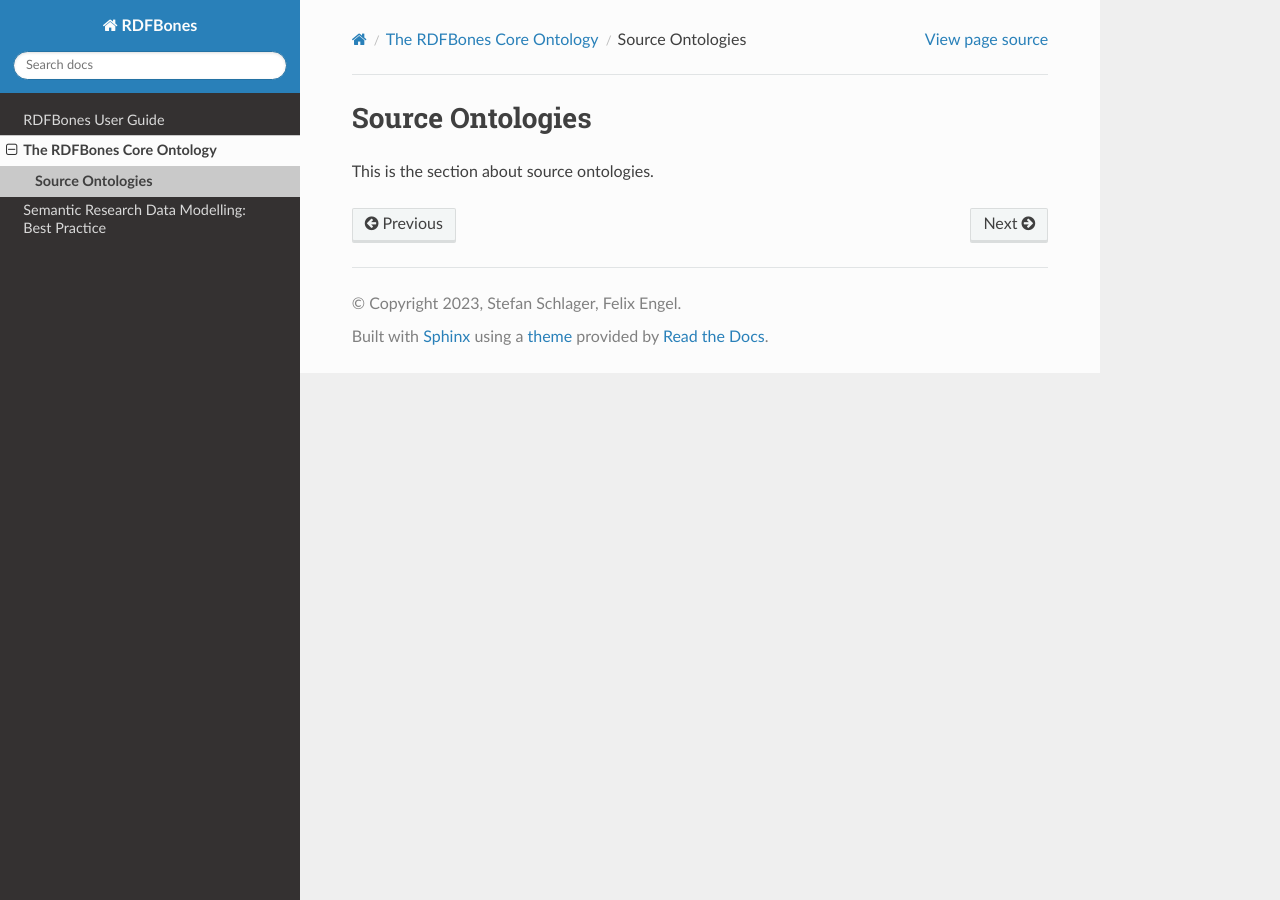
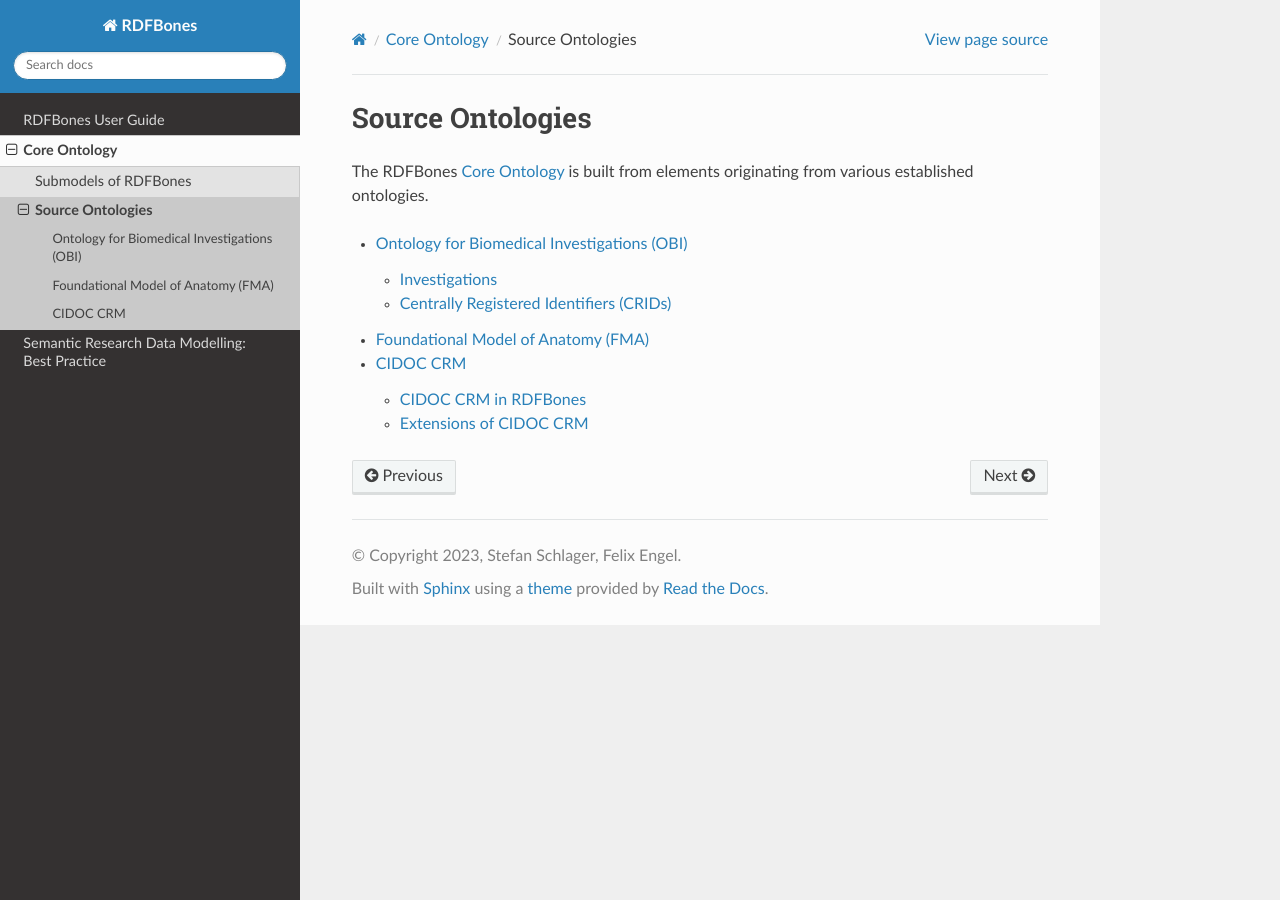
Before and after one commit to RDFBones/RDFBones-O, a Sphinx documentation site: the page built from docs/core/ontologies/ontologies_main.rst, in a window 1280 px wide. Built offline with Sphinx 7.4.7 and the Read the Docs theme 2.0.0, drawn with Linux system fonts in a browser that asks for light colours.

```diff
--- a/docs/core/core_main.rst
+++ b/docs/core/core_main.rst
@@ -1,8 +1,11 @@
-The RDFBones Core Ontology
-==========================
+.. _core_ontology:
+
+Core Ontology
+=============
 
 This is the RDFBones core ontology documentation.
 
 .. toctree::
 
+   submodels/submodels_main
    ontologies/ontologies_main
--- a/docs/core/ontologies/ontologies_main.rst
+++ b/docs/core/ontologies/ontologies_main.rst
@@ -1,4 +1,13 @@
+.. _source_ontologies:
+
 Source Ontologies
 =================
 
-This is the section about source ontologies.
+The RDFBones :ref:`core_ontology` is built from elements originating from various established ontologies.
+
+.. toctree::
+   :maxdepth: 2
+
+   obi/obi_main
+   fma/fma_main
+   cidoc-crm/cidoc-crm_main
--- /dev/null
+++ b/docs/core/submodels/anatomy/anatomy_main.rst
@@ -0,0 +1,11 @@
+.. _anatomical_submodel:
+
+Anatomical Model
+================
+
+The data model representing the human anatomy, RDFBones adopts from the :ref:`fma`.
+
+.. toctree::
+   :maxdepth: 2
+
+   regions_of_interest
--- /dev/null
+++ b/docs/core/submodels/submodels_main.rst
@@ -0,0 +1,11 @@
+.. _rdfbones_submodels:
+
+Submodels of RDFBones
+=====================
+
+This is the section about the RDFBones submodels.
+
+.. toctree::
+
+   collection_management/collection_management_main
+   anatomy/anatomy_main
--- a/docs/index.rst
+++ b/docs/index.rst
@@ -6,7 +6,10 @@
 RDFBones
 ========
 
+`RDFBones`_ is an ontology for representing osteological research and resulting data in biological anthropology. It consists of a **core ontology** providing general concepts related to research in general and osteological research in particular. The core ontology is meant to be extended by additional ontologies that concretise its concepts. Researchers can write such **ontology extensions** to implement the specific methods and workflows required for their scientific work.
+
 .. toctree::
+   :maxdepth: 2
 
    userguide/userguide_main
    core/core_main
```
Also changed, not shown: docs/core/ontologies/cidoc-crm/cidoc-crm_extensions.rst (added, +14 -0 lines), docs/core/ontologies/cidoc-crm/cidoc-crm_main.rst (added, +30 -0 lines), docs/core/ontologies/cidoc-crm/cidoc-crm_rdfbones.rst (added, +89 -0 lines), docs/core/ontologies/fma/fma_main.rst (added, +32 -0 lines), docs/core/ontologies/obi/crid.rst (added, +12 -0 lines), docs/core/ontologies/obi/investigation.rst (added, +12 -0 lines), docs/core/ontologies/obi/obi_main.rst (added, +33 -0 lines), docs/core/submodels/anatomy/regions_of_interest.rst (added, +14 -0 lines), docs/core/submodels/collection_management/collection_management_main.rst (added, +26 -0 lines).
